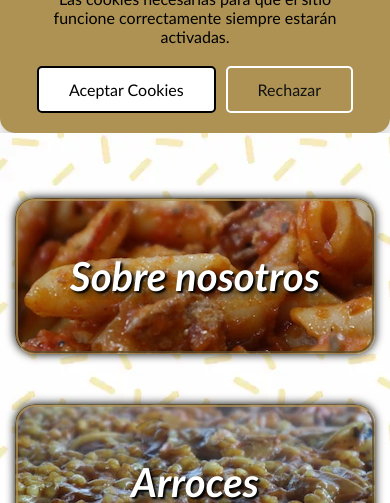
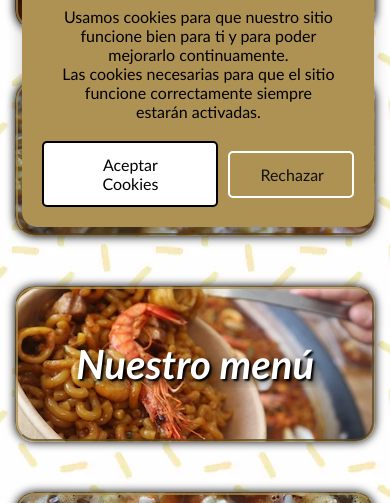
Before and after one commit to JorgeSanchezGallego/ProyectoMasterLaCuina, a plain HTML site: page index.html in a window 390 px wide. Shown: the part 597-1100 px from the top of the page. Drawn offline with Linux system fonts and the light colour scheme.

Commit message:
cookies adaptadas y fixed

```diff
--- a/styles.css
+++ b/styles.css
@@ -126,6 +126,11 @@ main > section {
       height: 400px;
       width: 100%;
       font-size: 20px;
+   }
+   #consentBox {
+
+      right: 4%;
+
    }
 
 
@@ -418,11 +423,17 @@ main > div > img {
 
 
 #consentBox {
-  background:#ad9253 ;
+   background:#ad9253 ;
    padding: 20px;
    border-radius: 15px;
    box-shadow: 0 8px 16px rgba(0, 0, 0, 0.2);
    text-align: center;
+   position: fixed;
+   bottom: 20px;
+   margin-left: 9%;
+   width: 80%;
+   z-index: 2;
+
 }
 
 #consentBox.hide {
```
